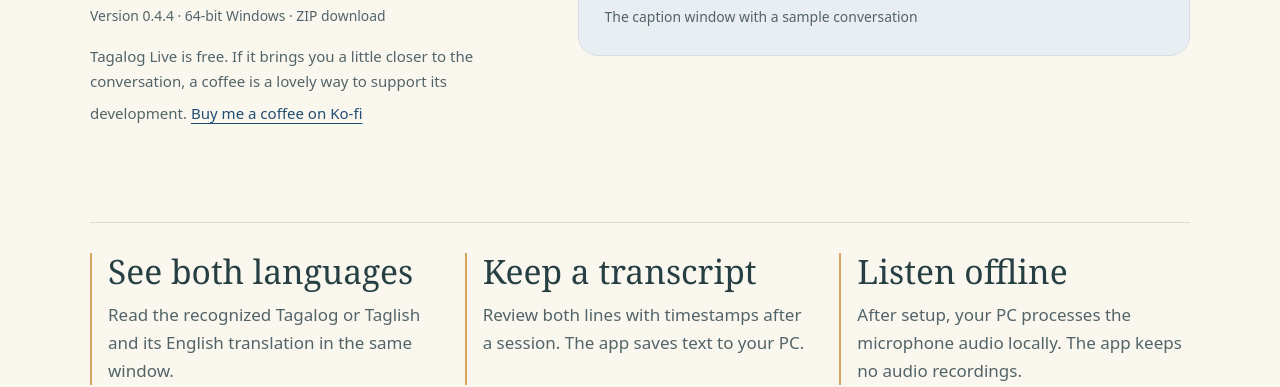
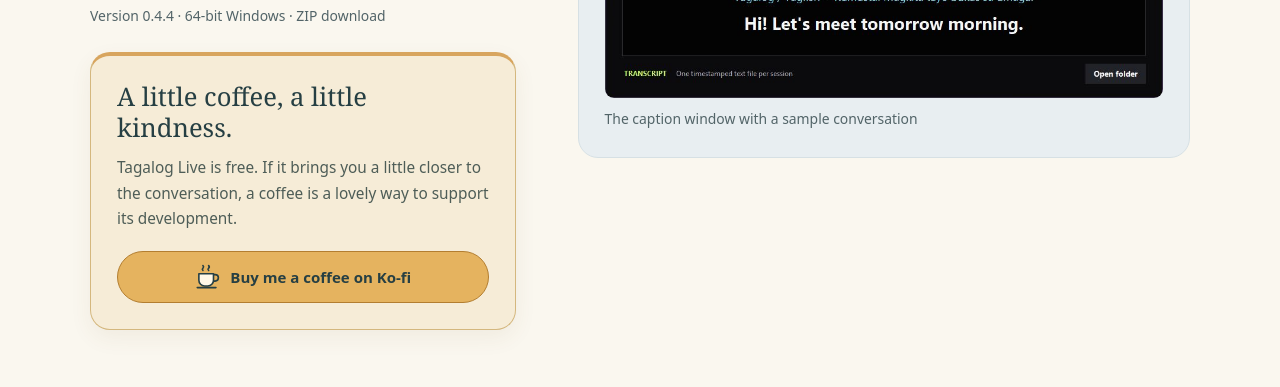
Before and after one commit to twoshoresinteractive/twoshoresinteractive.github.io, a plain HTML site: page tagalog-live/index.html in a window 1280 px wide. Shown: the part 713-1100 px from the top of the page. Drawn offline with Linux system fonts and the light colour scheme.

Commit message:
Add files via upload

```diff
--- a/assets/tagalog-live/page.css
+++ b/assets/tagalog-live/page.css
@@ -34,8 +34,37 @@ p { margin: 0; }
 .download:hover { background: #173858; }
 .meta, figcaption { color: var(--muted); font-size: .87rem; }
 .hero-copy > .meta { margin-top: 8px; }
-.coffee-note { max-width: 38rem; color: var(--muted); font-size: .94rem; }
-.coffee-note a { display: inline-block; margin-top: 8px; color: var(--blue); }
+.hero-copy > .coffee-card { margin-top: 24px; }
+.coffee-card {
+  padding: clamp(20px, 3vw, 26px);
+  border: 1px solid #d4b77e;
+  border-top: 4px solid var(--gold);
+  border-radius: 20px;
+  background: #f6ecd7;
+  box-shadow: 0 8px 22px rgb(112 83 36 / 7%);
+}
+.coffee-card h2 { font-size: 1.6rem; line-height: 1.2; }
+.coffee-card p { margin-top: 12px; color: #4e5d57; font-size: .96rem; }
+.coffee-button {
+  display: flex;
+  align-items: center;
+  justify-content: center;
+  gap: 10px;
+  margin-top: 20px;
+  min-height: 50px;
+  padding: 12px 16px;
+  border: 1px solid #b37e30;
+  border-radius: 999px;
+  background: #e5b35f;
+  color: #263f43;
+  font-size: .94rem;
+  font-weight: 750;
+  line-height: 1.35;
+  text-align: center;
+  text-decoration: none;
+}
+.coffee-button img { flex: 0 0 26px; }
+.coffee-button:hover { background: #edc27e; border-color: #946522; }
 figure { margin: 0; min-width: 0; }
 figure a { display: block; }
 figure img { width: 100%; height: auto; display: block; border-radius: 9px; }
--- a/tagalog-live/index.html
+++ b/tagalog-live/index.html
@@ -28,7 +28,11 @@
         <p>Use your PC’s microphone to listen to Tagalog or Taglish speech. The app shows what it heard above the English translation and saves both as a timestamped text transcript.</p>
         <a class="download" href="https://www.dropbox.com/scl/fi/ko0viah18qh29azbu6mob/TagalogLive-Setup-0.4.4-x64.zip?rlkey=u7iaztp2w1d250a8341p5ot7d&amp;dl=1">Download for Windows <span aria-hidden="true">↓</span></a>
         <p class="meta">Version 0.4.4 · 64-bit Windows · ZIP download</p>
-        <p class="coffee-note">Tagalog Live is free. If it brings you a little closer to the conversation, a coffee is a lovely way to support its development. <a href="https://ko-fi.com/twoshoresinteractive">Buy me a coffee on Ko-fi</a></p>
+        <aside class="coffee-card" aria-labelledby="coffee-heading">
+          <h2 id="coffee-heading">A little coffee, a little kindness.</h2>
+          <p>Tagalog Live is free. If it brings you a little closer to the conversation, a coffee is a lovely way to support its development.</p>
+          <a class="coffee-button" href="https://ko-fi.com/twoshoresinteractive"><img src="../assets/coffee-cup.svg" width="26" height="26" alt="">Buy me a coffee on Ko-fi</a>
+        </aside>
       </div>
       <figure class="hero-screen">
         <a href="../assets/tagalog-live/live-captions.jpg"><img src="../assets/tagalog-live/live-captions.jpg" width="942" height="682" alt="Tagalog Live shows the original Tagalog caption in cyan above its English translation in white"></a>
```
Also changed, not shown: assets/coffee-cup.svg (added).
